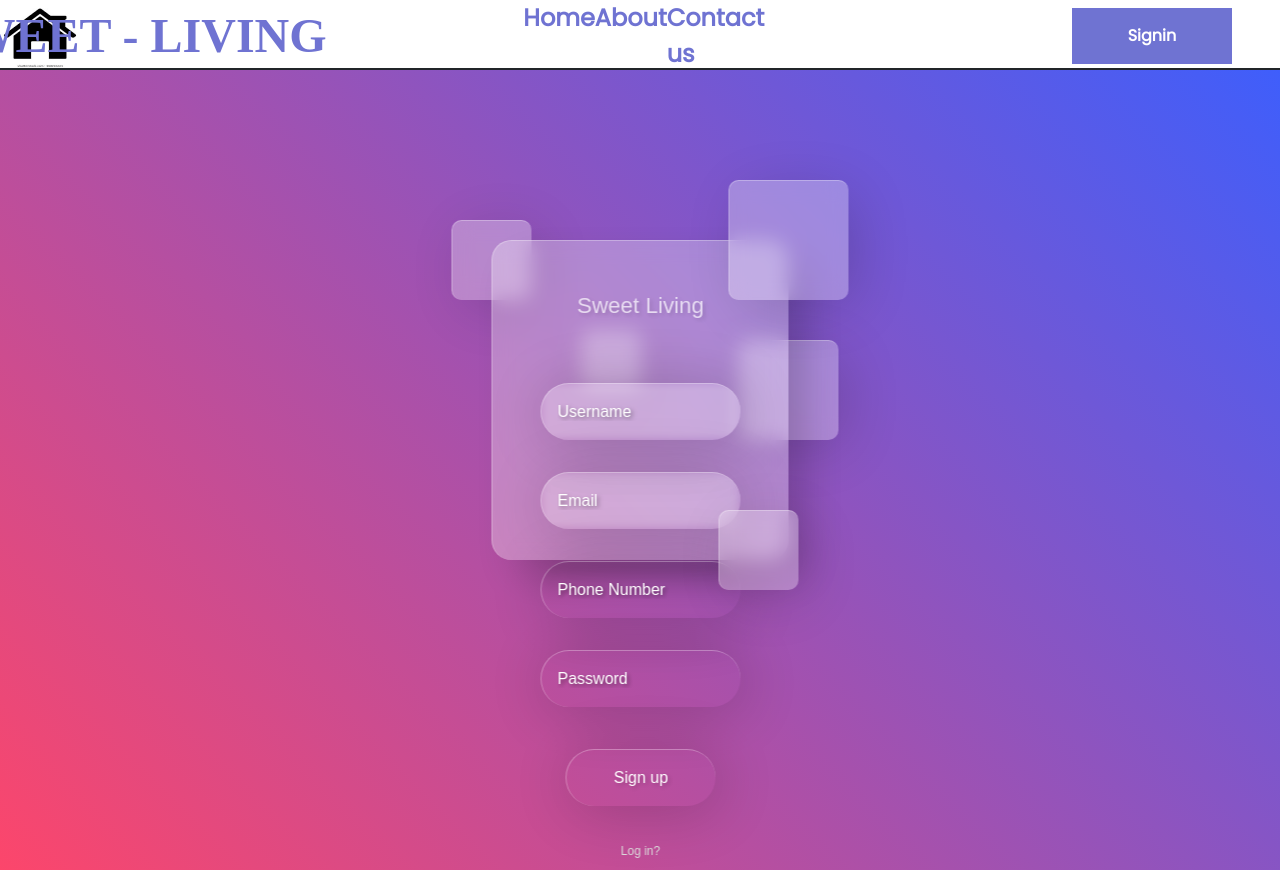
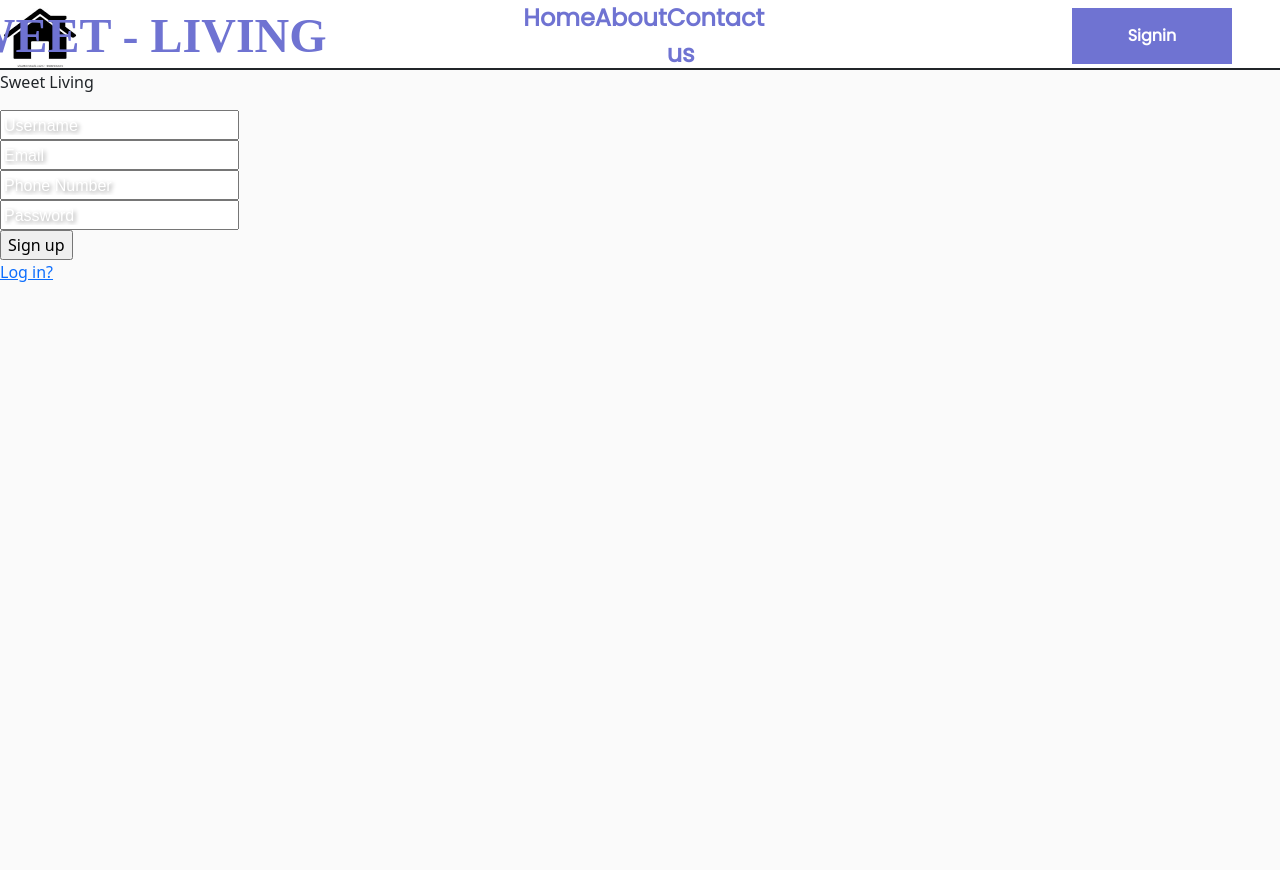
Before and after one commit to codertinie/sweet-living-frontend, a React (Create React App) app: page /signup in a window 1280 px wide. After the commit the page ends 800 px from the top, so only its background shows below. Built offline with nearby package versions, Linux system fonts and the light colour scheme; a web font is replaced by a local one.

Commit message:
Adds container

```diff
--- a/src/components/LoginSignupStyle/LoginSignup.css
+++ b/src/components/LoginSignupStyle/LoginSignup.css
@@ -1,7 +1,7 @@
 
 /*use bootstrap for styling*/
 
-.form-inner
+.loginSignup .form-inner
 {
     position: absolute;
     top: 50%;
@@ -13,7 +13,7 @@
     border-radius: 10px;
 }
 
-.form-inner h1
+.loginSignup .form-inner h1
 {
     text-align: center;
     padding: 0 0 20px 0;
@@ -21,20 +21,20 @@
     border-bottom: 1px solid rgba(127, 188, 241, 0.984);
 }
 
-.form-inner form
+.loginSignup .form-inner form
 {
     padding: 0 40px;
     box-sizing: border-box;
 }
 
-form .form-group
+.loginSignup form .form-group
 {
     position: relative;
     border-bottom: 2px solid none;
     margin: 30px 0;
 }
 
-.form-group input
+.loginSignup .form-group input
 {
     width: 100%;
     height: 40px;
@@ -46,7 +46,7 @@ form .form-group
     outline: none;
 }
 
-.form-group label
+.loginSignup .form-group label
 {
     position: absolute;
     top: 50%;
@@ -58,7 +58,7 @@ form .form-group
     transition: .5s;
 }
 
-.form-group span::before
+.loginSignup .form-group span::before
 {
     content: '';
     position: absolute;
@@ -70,8 +70,8 @@ form .form-group
     transition: .5s;
 }
 
-.form-group input:focus ~label,
-.form-group input:valid~label
+.loginSignup .form-group input:focus ~label,
+.loginSignup .form-group input:valid~label
 {
     top: -7px;
     color: #000;
@@ -81,13 +81,13 @@ form .form-group
 }
 
 
-.form-group input:focus~span::before,
-.form-group input:valid~span::before
+.loginSignup .form-group input:focus~span::before,
+.loginSignup .form-group input:valid~span::before
 {
     width: 100%;
 }
 
-input[type="Submit"]
+.loginSignup input[type="Submit"]
 {
     width: 100%;
     height: 50px;
@@ -101,14 +101,14 @@ input[type="Submit"]
     outline: none;
 }
 
-input[type="Submit"]:hover
+.loginSignup input[type="Submit"]:hover
 {
     background-color: rgba(127, 188, 241, 0.854);
     color: red;
     border: none;
 }
 
-.signup_link, .login_link, .view_booking
+.loginSignup .signup_link, .login_link, .view_booking
 {
     margin: 30px 0;
     text-align: center;
@@ -127,27 +127,27 @@ input[type="Submit"]:hover
     font-weight: bold;
 }
 
-.signup_link a:hover,
-.login_link a:hover,
-.view_booking a:hover
+.loginSignup .signup_link a:hover,
+.loginSignup .login_link a:hover,
+.loginSignup .view_booking a:hover
 {
     text-decoration: underline;
 }
 
 
 
-.boddy {
+.loginSignup .boddy {
     background: linear-gradient(45deg, #FC466B, #3F5EFB);
     height: 100vh;
     font-family: 'Montserrat', sans-serif;
   }
-  .container1 {
+  .loginSignup .container1 {
     position: absolute;
     transform: translate(-50%, -50%);
     top: 50%;
     left: 50%;
   }
-  form {
+  .loginSignup form {
     background: rgba(255, 255, 255, 0.3);
     padding: 3em;
     height: 320px;
@@ -160,7 +160,7 @@ input[type="Submit"]:hover
     position: relative;
     transition: all 0.2s ease-in-out;
   }
-  form p {
+  .loginSignup form p {
     font-weight: 500;
     color: #fff;
     opacity: 0.7;
@@ -169,18 +169,18 @@ input[type="Submit"]:hover
     margin-bottom: 60px;
     text-shadow: 2px 2px 4px rgba(0, 0, 0, 0.2);
   }
-  form a {
+  .loginSignup form a {
     text-decoration: none;
     color: #ddd;
     font-size: 12px;
   }
-  form a:hover {
+  .loginSignup form a:hover {
     text-shadow: 2px 2px 6px #00000040;
   }
-  form a:active {
+  .loginSignup form a:active {
     text-shadow: none;
   }
-  form input {
+  .loginSignup form input {
     background: transparent;
     width: 200px;
     padding: 1em;
@@ -197,26 +197,26 @@ input[type="Submit"]:hover
     transition: all 0.2s ease-in-out;
     text-shadow: 2px 2px 4px rgba(0, 0, 0, 0.2);
   }
-  form input:hover {
+  .loginSignup form input:hover {
     background: rgba(255, 255, 255, 0.1);
     box-shadow: 4px 4px 60px 8px rgba(0, 0, 0, 0.2);
   }
-  form input[type="email"]:focus, form input[type="password"]:focus {
+  .loginSignup form input[type="email"]:focus, form input[type="password"]:focus {
     background: rgba(255, 255, 255, 0.1);
     box-shadow: 4px 4px 60px 8px rgba(0, 0, 0, 0.2);
   }
-  form input[type="button"] {
+  .loginSignup form input[type="button"] {
     margin-top: 10px;
     width: 150px;
     font-size: 1rem;
   }
-  form input[type="button"]:hover {
+  .loginSignup form input[type="button"]:hover {
     cursor: pointer;
   }
-  form input[type="button"]:active {
+  .loginSignup form input[type="button"]:active {
     background: rgba(255, 255, 255, 0.2);
   }
-  form:hover {
+  .loginSignup form:hover {
     margin: 4px;
   }
   ::placeholder {
@@ -225,7 +225,7 @@ input[type="Submit"]:hover
     color: #fff;
     text-shadow: 2px 2px 4px rgba(0, 0, 0, 0.4);
   }
-  .drop {
+  .loginSignup .drop {
     background: rgba(255, 255, 255, 0.3);
     backdrop-filter: blur(10px);
     border-radius: 10px;
@@ -235,33 +235,33 @@ input[type="Submit"]:hover
     position: absolute;
     transition: all 0.2s ease;
   }
-  .drop-1 {
+  .loginSignup .drop-1 {
     height: 80px;
     width: 80px;
     top: -20px;
     left: -40px;
     z-index: -1;
   }
-  .drop-2 {
+  .loginSignup .drop-2 {
     height: 80px;
     width: 80px;
     bottom: -30px;
     right: -10px;
   }
-  .drop-3 {
+  .loginSignup .drop-3 {
     height: 100px;
     width: 100px;
     bottom: 120px;
     right: -50px;
     z-index: -1;
   }
-  .drop-4 {
+  .loginSignup .drop-4 {
     height: 120px;
     width: 120px;
     top: -60px;
     right: -60px;
   }
-  .drop-5 {
+  .loginSignup .drop-5 {
     height: 60px;
     width: 60px;
     bottom: 170px;
--- a/src/components/signup/index.js
+++ b/src/components/signup/index.js
@@ -50,6 +50,7 @@ function Signup() {
         setNotification(false);
       }
       return (
+
       <div className="boddy">
         <div className="container1">
           <form>
```
